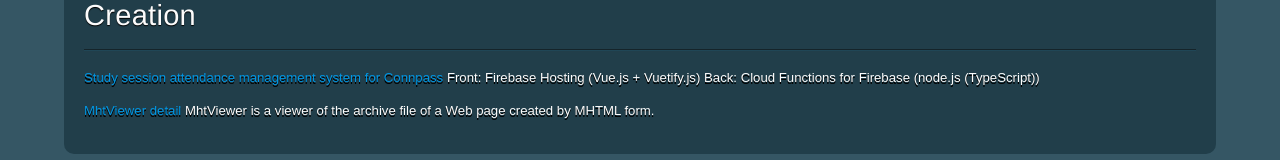
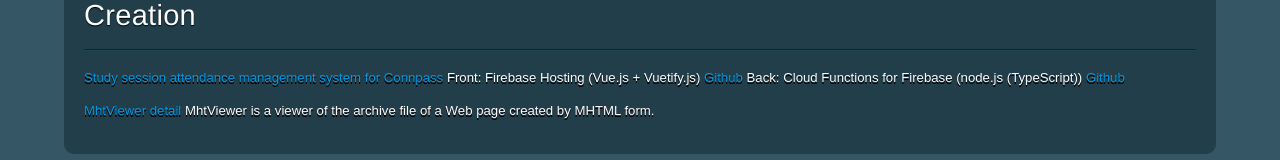
Before and after one commit to tflare/tflare, a plain HTML site: page docs/index.html in a window 1280 px wide. Shown: the part 750-910 px from the top of the page. Drawn offline with Linux system fonts and the light colour scheme.

Commit message:
[update]Study session attendance management system for ConnpassにGithubへのリンクを追加

```diff
--- a/docs/index.html
+++ b/docs/index.html
@@ -76,7 +76,7 @@
                     <div class="line"></div>
 
                     <div class="articleBody clear">
-                        <p><a href="https://attendance-management-v.firebaseapp.com">Study session attendance management system for Connpass</a> <span>Front: Firebase Hosting (Vue.js + Vuetify.js)  Back: Cloud Functions for Firebase (node.js (TypeScript))</span></p>
+                        <p><a href="https://attendance-management-v.firebaseapp.com">Study session attendance management system for Connpass</a> <span>Front: Firebase Hosting (Vue.js + Vuetify.js) <a href="https://github.com/tflare/attendance-management-v">Github</a>  Back: Cloud Functions for Firebase (node.js (TypeScript)) <a href="https://github.com/tflare/attendance-management-backend">Github</a></span></p>
                         <p><a href="android/mhtviewer.html">MhtViewer detail</a> <span>MhtViewer is a viewer of the archive file of a Web page created by MHTML form.</span></p>
                     </div>
                 </article>
```
